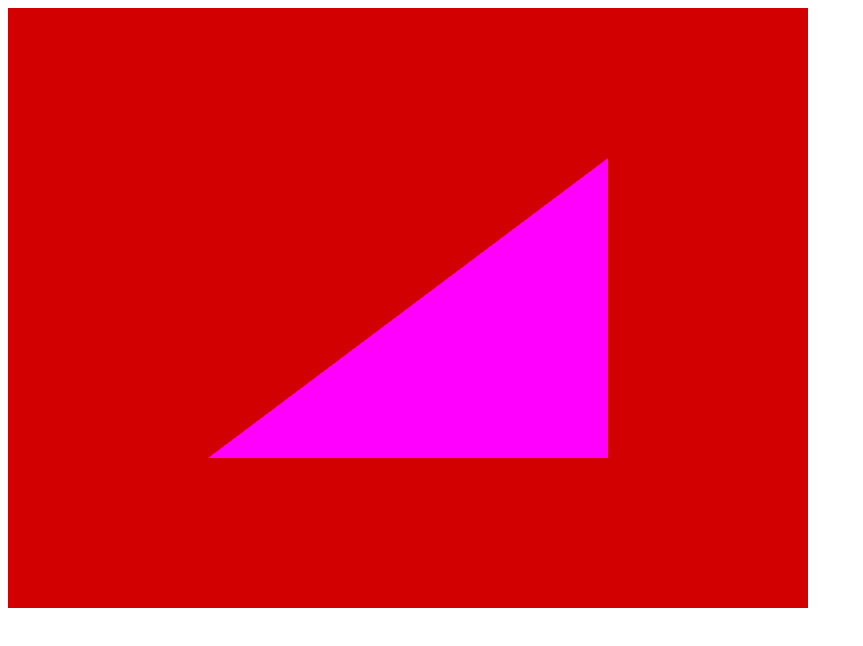
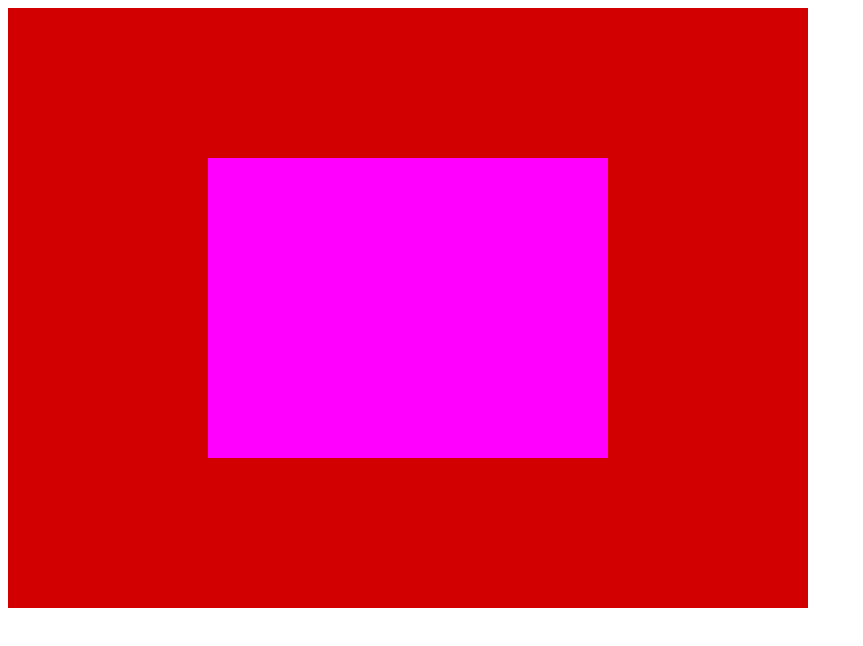
Before and after one commit to cg20231d/learning-webgl-hadziq, a plain HTML site: page index.html in a window 1280 px wide. Shown: the whole page, without its empty margins (0-863 px from the left). Drawn offline with Linux system fonts and the light colour scheme.

Commit message:
Draw a filled square

```diff
--- a/index.html
+++ b/index.html
@@ -52,6 +52,9 @@
             -0.5, -0.5,  // Vertex 1
              0.5, -0.5,  // Vertex 2
              0.5,  0.5,  // Vertex 3
+            -0.5,  0.5,  // Vertex 4
+            -0.5, -0.5,  // Vertex 5
+             0.5,  0.5,  // Vertex 6
         ]);
 
         // Step 6: Create and bind buffers
```
